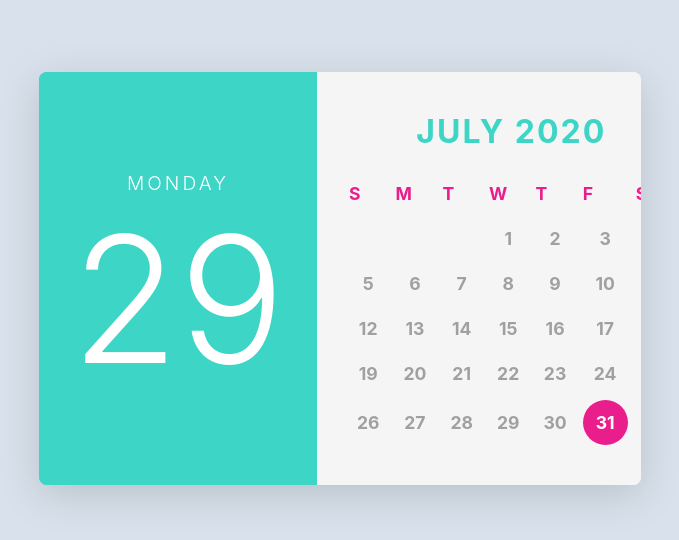
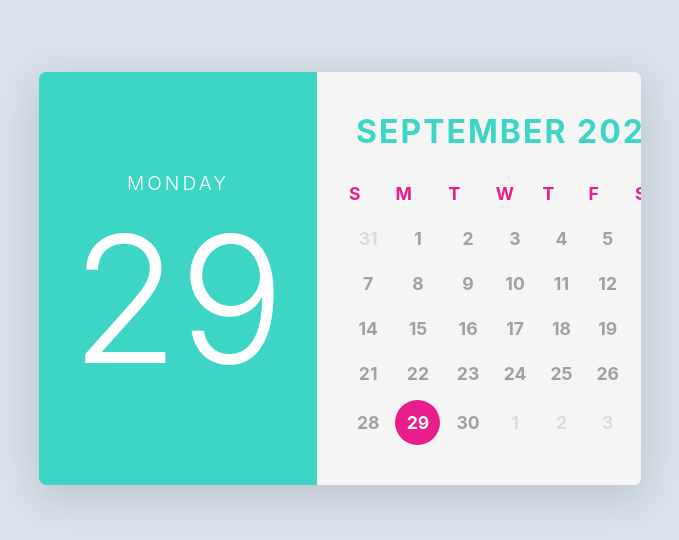
Before and after one commit to IrynaKr1/react-calendar, a React (Vite) app: page / in a window 1280 px wide. Shown: the top 540 px of the page, without its empty margins (300-979 px from the left). Built offline with nearby package versions, Linux system fonts and the light colour scheme.

Commit message:
Add active month and dates to all components

```diff
--- a/src/components/Calendar.jsx
+++ b/src/components/Calendar.jsx
@@ -10,7 +10,7 @@ function Calendar() {
       <div className={styles.container}>
         <div className={styles.calendar}>
           <CurrentDay currentDate={currentDate} />
-          <Month />
+          <Month currentDate={currentDate} displayDate={currentDate} />
         </div>
       </div>
     </>
--- a/src/components/Day.jsx
+++ b/src/components/Day.jsx
@@ -1,7 +1,18 @@
+import { getDate } from 'date-fns';
 import styles from './Days.module.scss';
 
-function Day({ date, isToday }) {
-  return <div className={`${styles.dateStyle} ${isToday ? styles.today : ''}`}>{date || ''}</div>;
+function Day({ date, isToday, isCurrentMonth }) {
+  if (!date) {
+    return <div className={styles.dateStyle}></div>;
+  }
+
+  return (
+    <div
+      className={`${styles.dateStyle} ${isToday ? styles.today : ''} ${!isCurrentMonth ? styles.otherMonth : ''}`}
+    >
+      {getDate(date)}
+    </div>
+  );
 }
 
 export default Day;
--- a/src/components/Days.module.scss
+++ b/src/components/Days.module.scss
@@ -18,3 +18,7 @@
   height: 45px;
   margin: 0 auto;
 }
+
+.otherMonth {
+  opacity: 0.3;
+}
--- a/src/components/Month.jsx
+++ b/src/components/Month.jsx
@@ -1,24 +1,49 @@
+import {
+  startOfMonth,
+  endOfMonth,
+  startOfWeek,
+  endOfWeek,
+  addDays,
+  format,
+} from 'date-fns';
 import Head from './Head';
 import TableHeader from './TableHeader';
 import Week from './Week';
 import styles from './Month.module.scss';
 
-function Month() {
-  const weeks = [
-    ['', '', '', 1, 2, 3, 4],
-    [5, 6, 7, 8, 9, 10, 11],
-    [12, 13, 14, 15, 16, 17, 18],
-    [19, 20, 21, 22, 23, 24, 25],
-    [26, 27, 28, 29, 30, 31, ''],
-  ];
+function Month({ currentDate, displayDate }) {
+  const monthStart = startOfMonth(displayDate);
+  const monthEnd = endOfMonth(displayDate);
+  const startDate = startOfWeek(monthStart);
+  const endDate = endOfWeek(monthEnd);
+
+  const weeks = [];
+  let day = startDate;
+
+  while (day <= endDate) {
+    const days = [];
+    for (let i = 0; i < 7; i++) {
+      days.push(day);
+      day = addDays(day, 1);
+    }
+    weeks.push(days);
+  }
+
+  const monthName = format(displayDate, 'MMMM').toUpperCase();
+  const year = format(displayDate, 'yyyy');
 
   return (
     <div className={styles.month}>
-      <Head month='JULY' year='2020' />
+      <Head month={monthName} year={year} />
       <div className={styles.calendarGrid}>
         <TableHeader />
         {weeks.map((weekDays, index) => (
-          <Week key={index} days={weekDays} todayDate={31} />
+          <Week
+            key={index}
+            days={weekDays}
+            currentDate={currentDate}
+            displayMonth={displayDate}
+          />
         ))}
       </div>
     </div>
--- a/src/components/Week.jsx
+++ b/src/components/Week.jsx
@@ -1,11 +1,17 @@
+import { isSameDay, isSameMonth } from 'date-fns';
 import Day from './Day';
 import styles from './Week.module.scss';
 
-function Week({ days, todayDate }) {
+function Week({ days, currentDate, displayMonth }) {
   return (
     <div className={styles.weekStyle}>
       {days.map((day, index) => (
-        <Day key={index} date={day} isToday={day === todayDate} />
+        <Day
+          key={index}
+          date={day}
+          isToday={day ? isSameDay(day, currentDate) : false}
+          isCurrentMonth={day ? isSameMonth(day, displayMonth) : true}
+        />
       ))}
     </div>
   );
```
